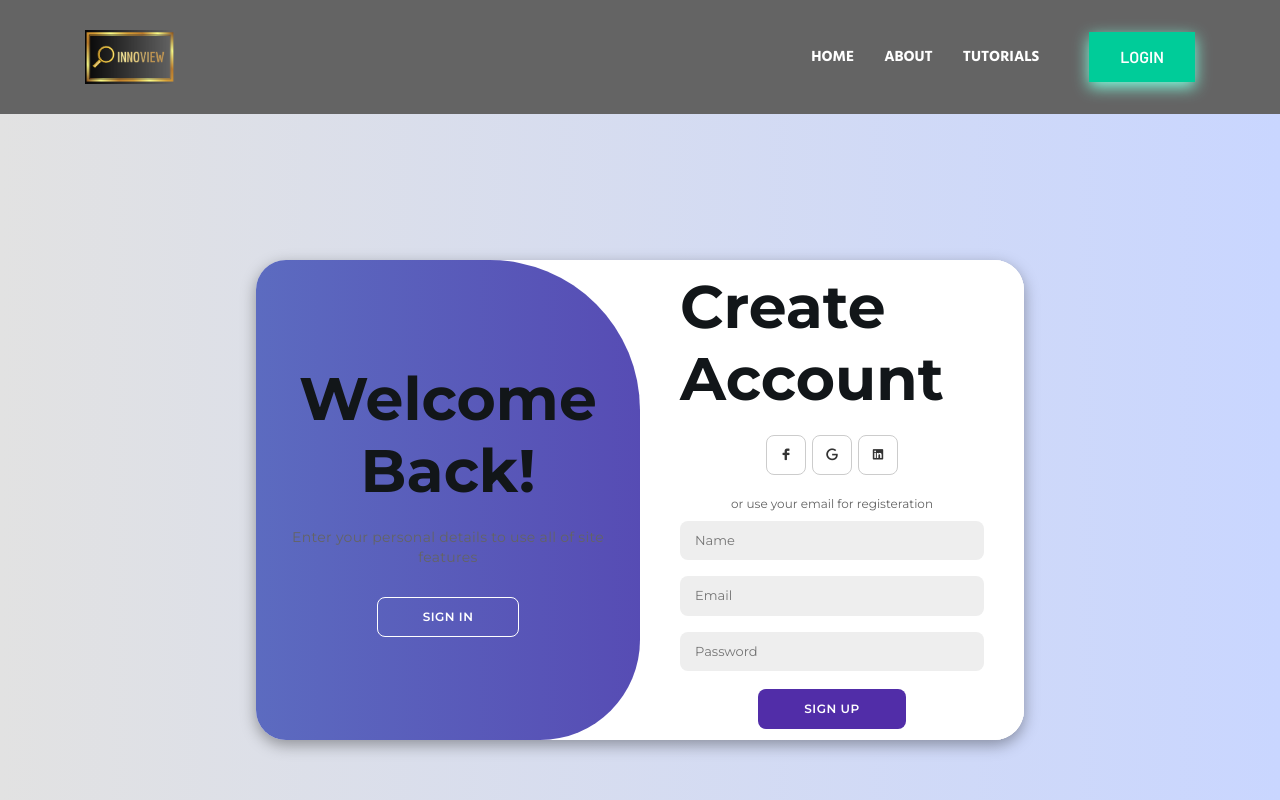
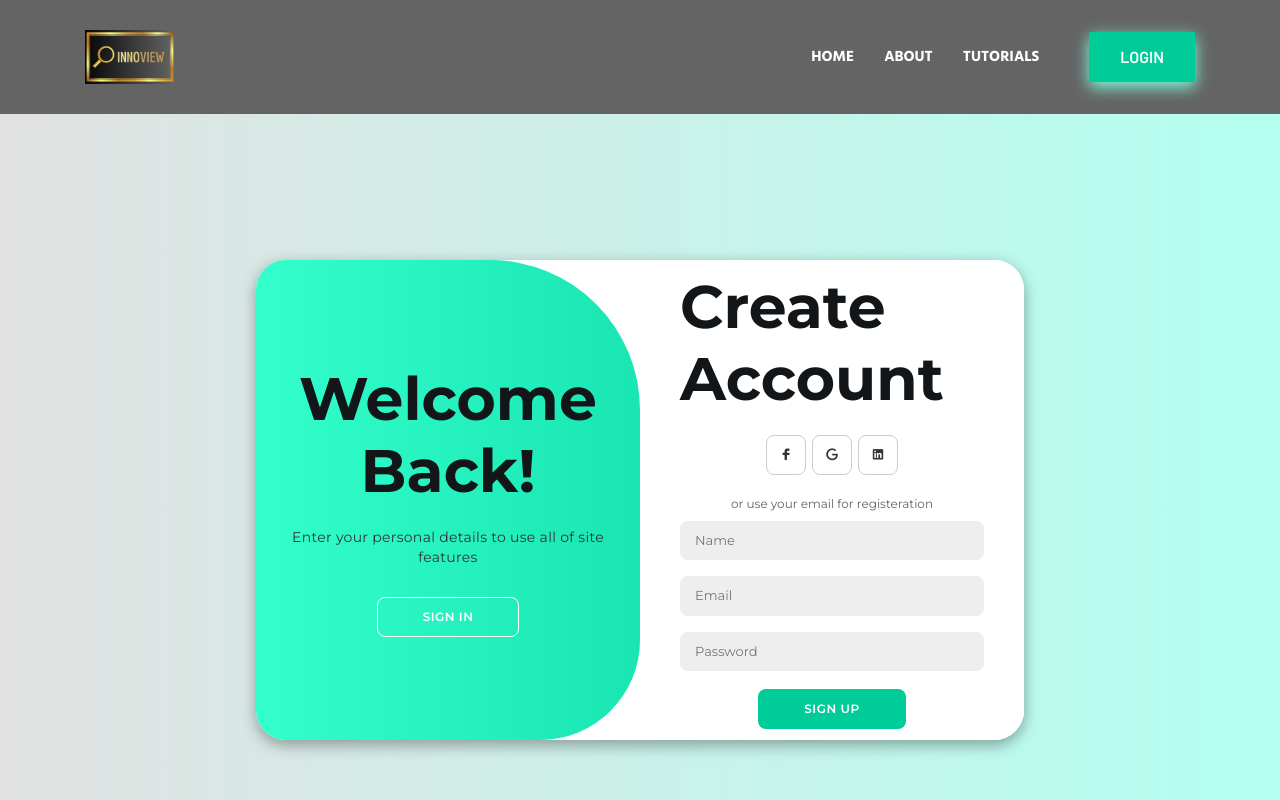
Before and after one commit to SZMahmood/InnoView, an Angular app in the folder InnoView/: page /login in a window 1280 px wide. Shown: the top 800 px of the page. Built offline with nearby package versions, Linux system fonts and the light colour scheme; a web font is replaced by a local one.

Commit message:
fixed sign-in display

```diff
--- a/InnoView/src/app/sign-in/sign-in.component.css
+++ b/InnoView/src/app/sign-in/sign-in.component.css
@@ -9,8 +9,8 @@
 
 
 .parent{
-    background-color: #c9d6ff;
-    background: linear-gradient(to right, #e2e2e2, #c9d6ff);
+    background-color: #b3fff0;
+    background: linear-gradient(to right, #e2e2e2, #b3fff0);
     display: flex;
     align-items: center;
     justify-content: center;
@@ -30,6 +30,7 @@
 }
 
 .container p{
+    color:#333;
     font-size: 14px;
     line-height: 20px;
     letter-spacing: 0.3px;
@@ -48,7 +49,7 @@
 }
 
 .container button{
-    background-color: #512da8;
+    background-color: #00cc99;
     color: #fff;
     font-size: 12px;
     padding: 10px 45px;
@@ -160,7 +161,7 @@
     overflow: hidden;
     transition: all 0.6s ease-in-out;
     border-radius: 150px 0 0 100px;
-    z-index: 1000;
+    z-index: 99;
 }
 
 .container.active .toggle-container{
@@ -169,9 +170,9 @@
 }
 
 .toggle{
-    background-color: #512da8;
+    background-color: #00cc99;
     height: 100%;
-    background: linear-gradient(to right, #5c6bc0, #512da8);
+    background: linear-gradient(to right, #33ffcc, #00cc99);
     color: #fff;
     position: relative;
     left: -100%;
--- a/InnoView/src/app/sign-in/sign-in.component.html
+++ b/InnoView/src/app/sign-in/sign-in.component.html
@@ -26,7 +26,7 @@
                 <span>or use your email password</span>
                 <input type="email" name="email" [(ngModel)]="loginObj.email" placeholder="Email">
                 <input type="password" name="password"   [(ngModel)]="loginObj.password" placeholder="Password">
-                <a href="#">→ Forget Your Password? ←</a>
+                <a href="#">→ Forgot Your Password? ←</a>
                 <button (click)="onLogin()">Sign In</button>
             </form>
         </div>
--- a/InnoView/src/assets/css/style.css
+++ b/InnoView/src/assets/css/style.css
@@ -522,7 +522,7 @@ p {
   top: 0;
   left: 0;
   width: 100%;
-  z-index: 99;
+  z-index: 100;
   padding: 25px 0;
   -webkit-transition: all 0.4s ease-out 0s;
   -moz-transition: all 0.4s ease-out 0s;
@@ -535,7 +535,7 @@ p {
     -webkit-box-shadow: 0px 5px 21px 0px rgba(204, 255, 242, 1);
     -moz-box-shadow: 0px 5px 21px 0px rgba(204, 255, 242, 1);
     box-shadow: 0px 5px 21px 0px rgba(204, 255, 242, 1);
-    z-index: 99;
+    z-index: 100;
     padding: 15px 0; }
     @media only screen and (min-width: 768px) and (max-width: 991px) {
       .navigation-bar.sticky .navbar-btn {
```
Also changed, not shown: InnoView/src/assets/images/testimonial/testimonial-bg.png.
